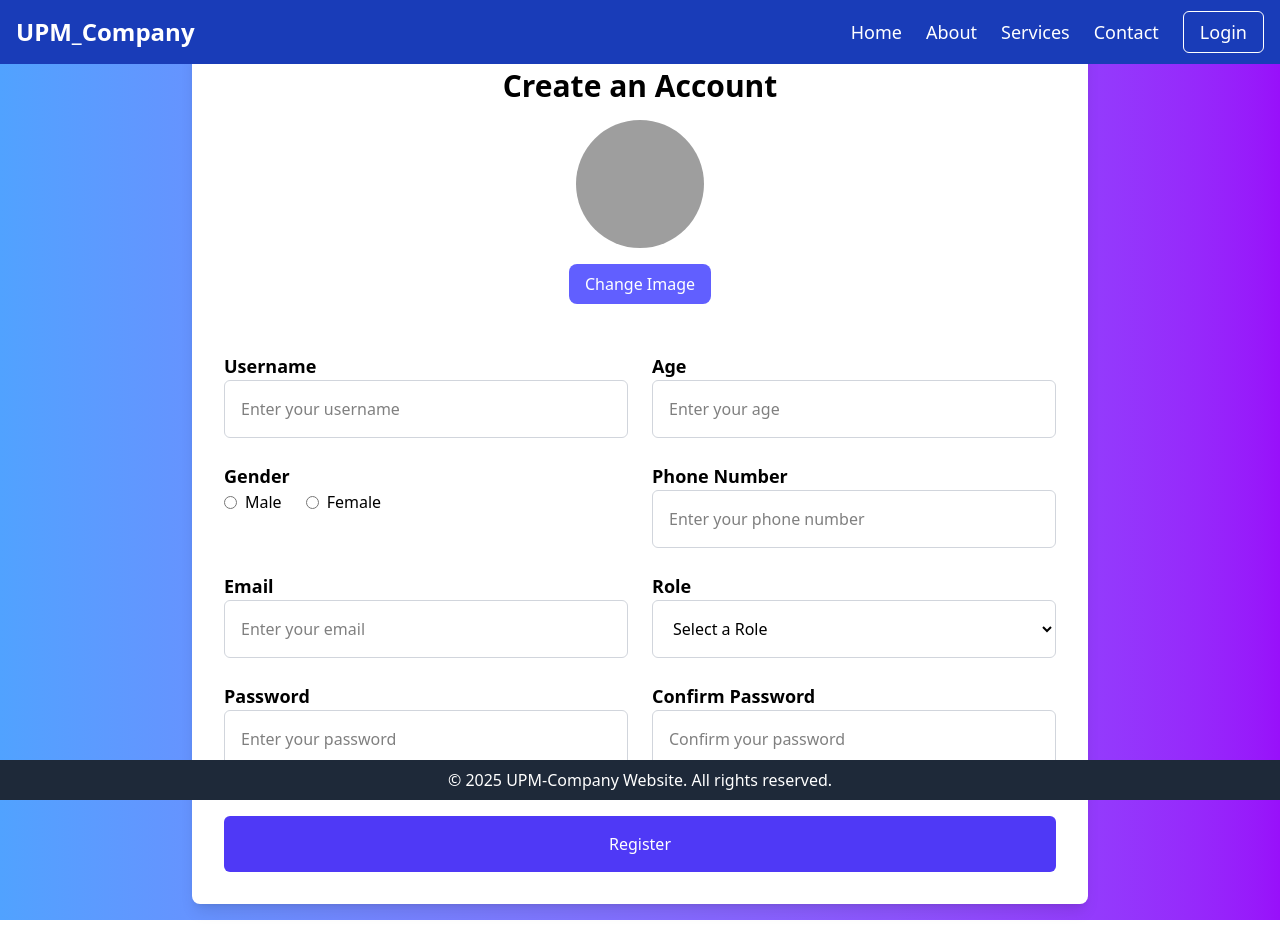
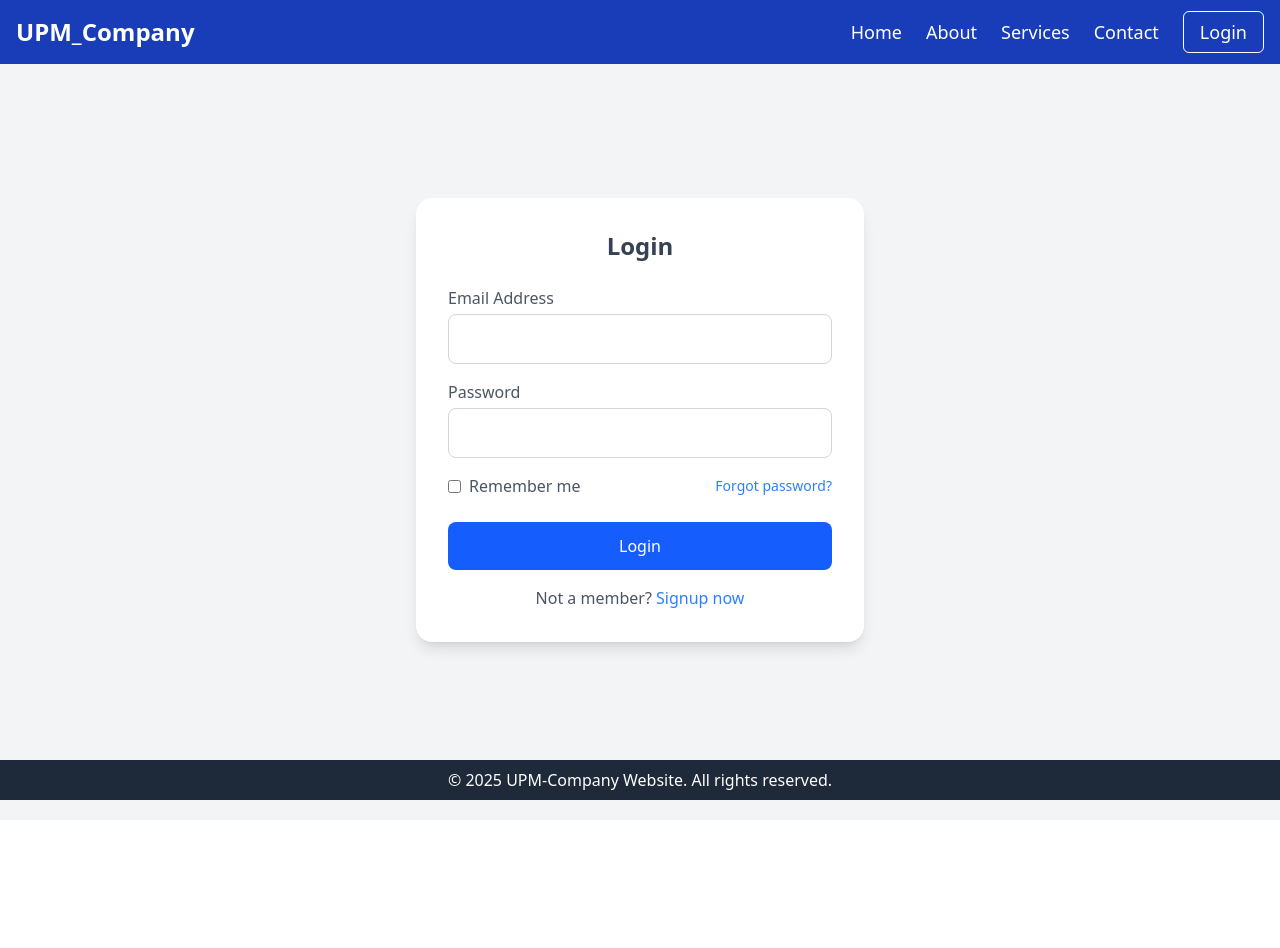
Before and after one commit to mnihadc/UPM-Company, a React (Vite) app in the folder frontend/: page /login in a window 1280 px wide. After the commit the page ends 848 px from the top, so only its background shows below. Built offline with nearby package versions, Linux system fonts and the light colour scheme; grey boxes are pictures that could not be loaded.

Commit message:
Login page  UI

```diff
--- a/frontend/src/App.jsx
+++ b/frontend/src/App.jsx
@@ -4,6 +4,7 @@ import Navbar from "./Components/Navbar";
 import Footer from "./Components/Footer";
 import SignupForm from "./Pages/SignUp";
 import EmailVerify from "./Components/EmailVerify";
+import PandaLogin from "./Pages/Login";
 
 function App() {
   return (
@@ -14,7 +15,8 @@ function App() {
         {/* Adds padding to avoid navbar overlap */}
         <Routes>
           <Route path="/" element={<Home />} />
-          <Route path="/login" element={<SignupForm />} />
+          <Route path="/signup" element={<SignupForm />} />
+          <Route path="/login" element={<PandaLogin />} />
           <Route path="/email-verify" element={<EmailVerify />} />
         </Routes>
       </div>
--- /dev/null
+++ b/frontend/src/Pages/Login.jsx
@@ -0,0 +1,70 @@
+import { useState } from "react";
+
+const Login = () => {
+  const [email, setEmail] = useState("");
+  const [password, setPassword] = useState("");
+  const [rememberMe, setRememberMe] = useState(false);
+
+  const handleSubmit = (e) => {
+    e.preventDefault();
+    console.log({ email, password, rememberMe });
+  };
+
+  return (
+    <div className="flex items-center justify-center min-h-screen bg-gray-100 p-4">
+      <div className="bg-white shadow-lg rounded-2xl w-full max-w-md p-8">
+        <h2 className="text-2xl font-bold text-center text-gray-700">Login</h2>
+        <form onSubmit={handleSubmit} className="mt-6">
+          <div className="mb-4">
+            <label className="block text-gray-600 mb-1">Email Address</label>
+            <input
+              type="email"
+              className="w-full p-3 border border-gray-300 rounded-lg focus:ring-2 focus:ring-blue-500 focus:border-transparent"
+              value={email}
+              onChange={(e) => setEmail(e.target.value)}
+              required
+            />
+          </div>
+          <div className="mb-4">
+            <label className="block text-gray-600 mb-1">Password</label>
+            <input
+              type="password"
+              className="w-full p-3 border border-gray-300 rounded-lg focus:ring-2 focus:ring-blue-500 focus:border-transparent"
+              value={password}
+              onChange={(e) => setPassword(e.target.value)}
+              required
+            />
+          </div>
+          <div className="flex justify-between items-center mb-6">
+            <label className="flex items-center text-gray-600">
+              <input
+                type="checkbox"
+                className="mr-2"
+                checked={rememberMe}
+                onChange={() => setRememberMe(!rememberMe)}
+              />
+              Remember me
+            </label>
+            <a href="#" className="text-blue-500 hover:underline text-sm">
+              Forgot password?
+            </a>
+          </div>
+          <button
+            type="submit"
+            className="w-full bg-blue-600 text-white py-3 rounded-lg hover:bg-blue-700 transition-all"
+          >
+            Login
+          </button>
+        </form>
+        <p className="text-center text-gray-600 mt-4">
+          Not a member?{" "}
+          <a href="#" className="text-blue-500 hover:underline">
+            Signup now
+          </a>
+        </p>
+      </div>
+    </div>
+  );
+};
+
+export default Login;
```
